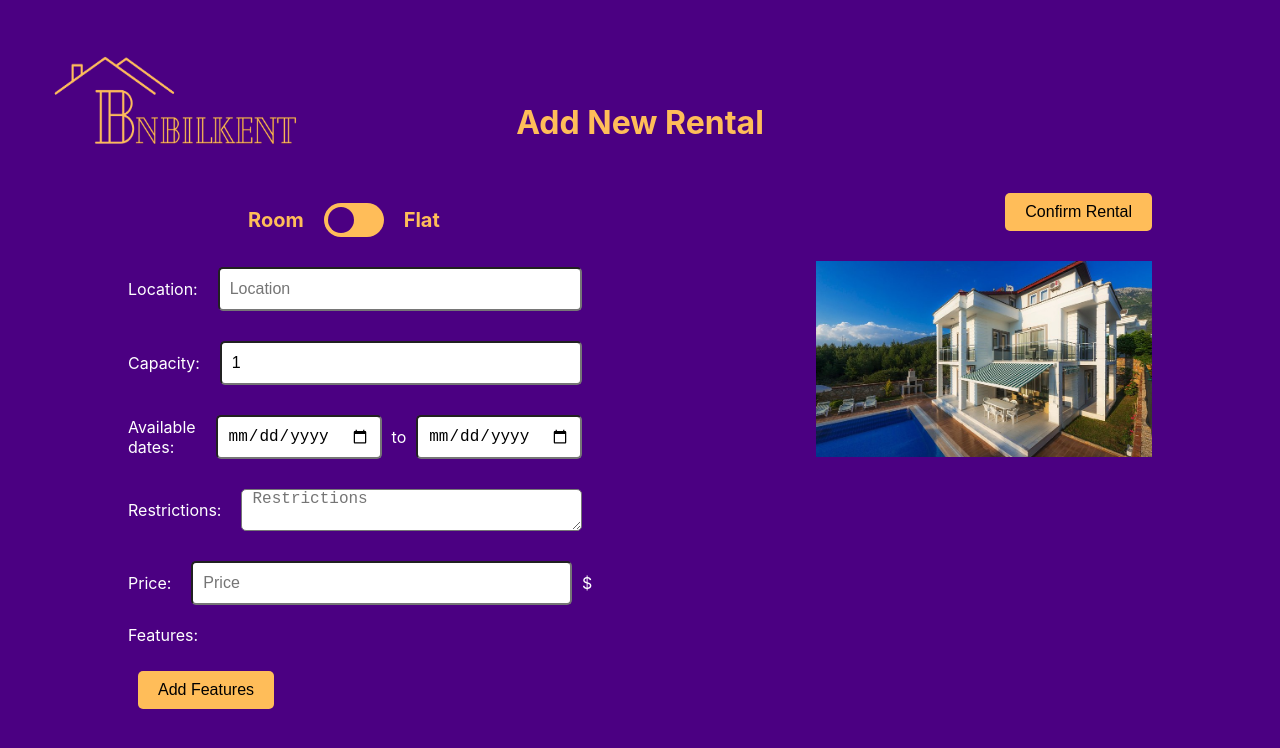
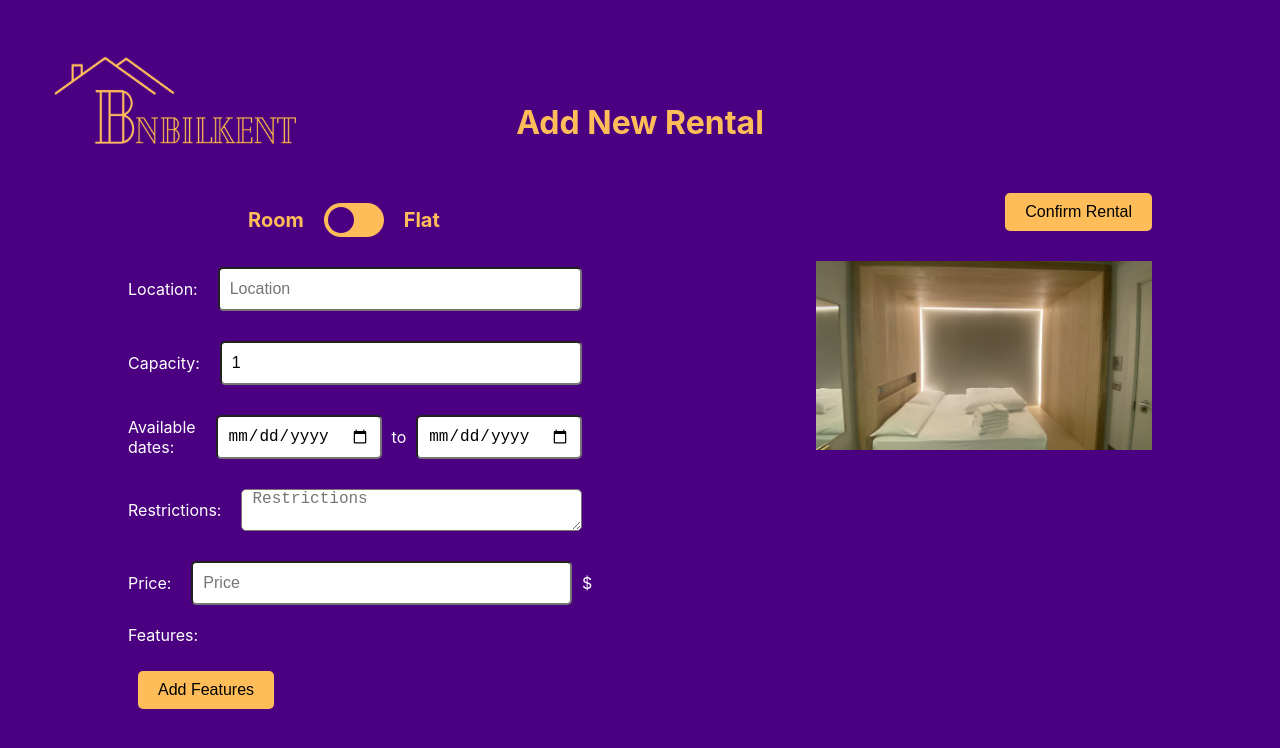
Before and after one commit to mfkucuk/CS-353, a React (Create React App) app in the folder project/frontend/: page /homeowner-rental in a window 1280 px wide. Shown: the top 748 px of the page. Built offline with nearby package versions, Linux system fonts and the light colour scheme.

Commit message:
Added image for room

```diff
--- a/project/frontend/src/Pages/HomeOwner/HomeOwnerMainPage.js
+++ b/project/frontend/src/Pages/HomeOwner/HomeOwnerMainPage.js
@@ -37,8 +37,13 @@ const HomeOwnerMainPage = () => {
     return formattedDate;
   }
 
-
-
+  const sourceDetermine = (isFlat) => {
+    if(isFlat === "Flat"){
+        return "/example_rental.jpg"
+    }else{
+        return "/room.jpg"
+    }
+  }
   const sideMenuStyle = {
     position: 'fixed',
     top: 0,
@@ -264,7 +269,7 @@ const handleLogout =() => {
                 {rentals.map((rental, index) => (
                     <Link to={`/homeowner-review?index=${rental.rentalId}`}>
                     <div key={index} style={rentalCardStyle}>
-                        <img src="/example_rental.jpg" alt="Rental" style={rentalImageStyle} />
+                        <img src={sourceDetermine = rental.type} alt="Rental" style={rentalImageStyle} />
                         <div style={rentalInfoStyle}>{rental.location}</div>
                         <div style={rentalInfoStyle}>{dateFormat(rental.availableStart)}-{dateFormat(rental.availableEnd)}</div>
                         <div style={rentalInfoStyle}>{rental.price}$</div>
--- a/project/frontend/src/Pages/HomeOwner/HomeOwnerRental.js
+++ b/project/frontend/src/Pages/HomeOwner/HomeOwnerRental.js
@@ -180,6 +180,14 @@ const HomeOwnerRental = () => {
         transform: rentalType == 'Room' ? 'translateX(0)' : 'translateX(26px)',
       };
 
+      const sourceDetermine = (isFlat) => {
+        if(isFlat === "Flat"){
+            return "/example_rental.jpg"
+        }else{
+            return "/room.jpg"
+        }
+      }
+
     return (
         <div style={{ backgroundColor: '#4b0082', height: '100vh', display: 'flex', flexDirection: 'column', alignItems: 'center', justifyContent: 'center', color: 'white' }}>
             <div style={{ position: 'absolute', top: 0, left: 0 }}>
@@ -244,7 +252,7 @@ const HomeOwnerRental = () => {
                 </div>
                 <div style={{display: 'flex', flexDirection: 'column', alignItems: 'flex-end'}}>
                     <button style={buttonStyle} onClick={handleConfirmRental}>Confirm Rental</button>
-                    <img src="/example_rental.jpg" alt="Rental" style={{ width: '60%', height: 'auto', marginTop: '20px', marginLeft: '20px' }} />
+                    <img src={sourceDetermine(rentalType)} alt="Rental" style={{ width: '60%', height: 'auto', marginTop: '20px', marginLeft: '20px' }} />
                 </div>
             </div>
             <Modal
--- a/project/frontend/src/Pages/HomeOwner/HomeOwnerReview.js
+++ b/project/frontend/src/Pages/HomeOwner/HomeOwnerReview.js
@@ -443,6 +443,13 @@ const HomeOwnerReview = () => {
       return updatedAnswers;
     });
   };
+  const sourceDetermine = (isFlat) => {
+    if(isFlat === "Flat"){
+        return "/example_rental.jpg"
+    }else{
+        return "/room.jpg"
+    }
+  }
 
   return (
         <div
@@ -465,7 +472,7 @@ const HomeOwnerReview = () => {
         <h1 style={{ color: '#FFBD59', marginTop: '250px'}}>Rental in {rentalData.location}</h1>
         <div style={{ display: 'flex', justifyContent: 'space-between', width: '80%', marginTop: 20 }}>
             <div>
-            <img src="/example_rental.jpg" alt="Rental" style={imageStyle} />
+            <img src={sourceDetermine(rentalData.type)} alt="Rental" style={imageStyle} />
             </div>
             <div>
             <p style={contentStyle}>Location: {rentalData.location}</p>
--- a/project/frontend/src/Pages/Traveler/TravelerMainPage.js
+++ b/project/frontend/src/Pages/Traveler/TravelerMainPage.js
@@ -232,6 +232,13 @@ const handleLogout =() => {
       navigate('/');
   };
 
+  const sourceDetermine = (isFlat) => {
+    if(isFlat === "Flat"){
+        return "/example_rental.jpg"
+    }else{
+        return "/room.jpg"
+    }
+  }
     const handleSearch = () => {
       console.log(searchInput);
       axios
@@ -418,7 +425,7 @@ const handleLogout =() => {
                 {rentals.map((rental, index) => (
                     <Link to={`/traveler-rental?index=${rental.rentalId}`}>
                     <div key={index} style={rentalCardStyle}>
-                        <img src="/example_rental.jpg" alt="Rental" style={rentalImageStyle} />
+                        <img src={sourceDetermine(rental.type)} alt="Rental" style={rentalImageStyle} />
                         <div style={rentalInfoStyle}>{rental.location}</div>
                         <div style={rentalInfoStyle}>{dateFormat(rental.availableStart)}-{dateFormat(rental.availableEnd)}</div>
                         <div style={rentalInfoStyle}>{rental.price}$</div>
--- a/project/frontend/src/Pages/Traveler/TravelerRental.js
+++ b/project/frontend/src/Pages/Traveler/TravelerRental.js
@@ -391,6 +391,14 @@ const TravelerRental = () => {
     });
   };
 
+  const sourceDetermine = (isFlat) => {
+    if(isFlat === "Flat"){
+        return "/example_rental.jpg"
+    }else{
+        return "/room.jpg"
+    }
+  }
+
   const handleRentButton = () => {
     axios.put(`http://localhost:8080/api/rental/id=${index}/traveler=${window.localStorage.getItem('user')}`)
       .then(
@@ -426,7 +434,7 @@ const TravelerRental = () => {
           <h1 style={{ color: '#FFBD59', marginTop: '100px' }}>Rental in {rentalData.location}</h1>
           <div style={{ display: 'flex', justifyContent: 'space-between', width: '80%', marginTop: 20 }}>
             <div>
-              <img src="/example_rental.jpg" alt="Rental" style={imageStyle} />
+              <img src={sourceDetermine(rentalData.type)} alt="Rental" style={imageStyle} />
             </div>
             <div>
               <p style={contentStyle}>Location: {rentalData.location}</p>
```
